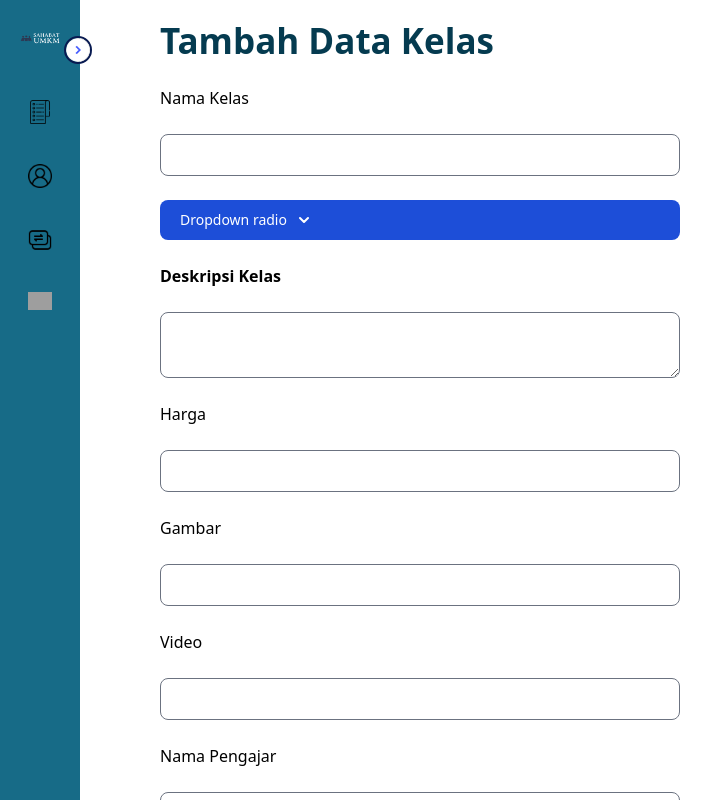
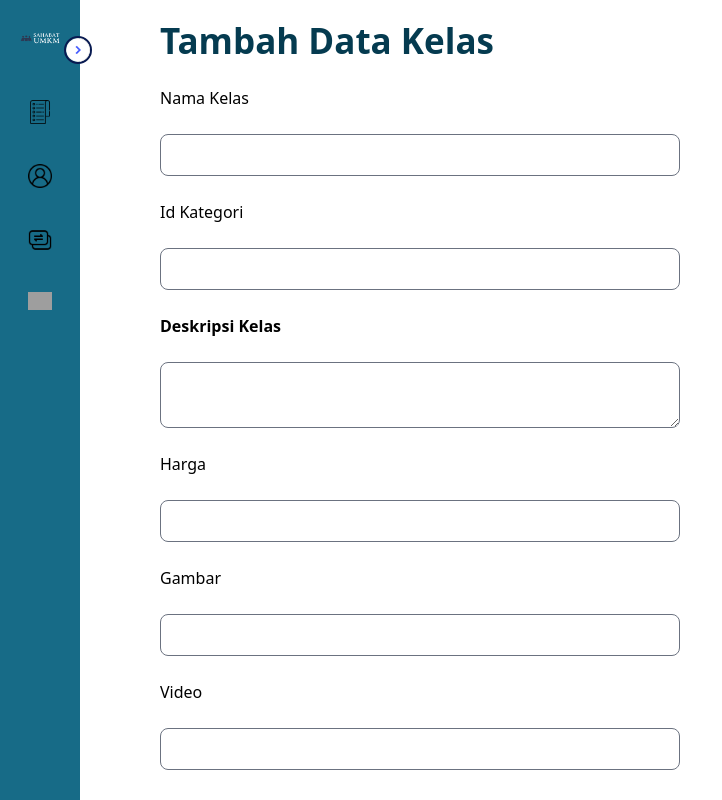
Before and after one commit to FS-1-Skilvul/Sahabat-UMKM, a React (Vite) app in the folder frontend/: page /FormAddClass in a window 1280 px wide. Shown: the whole page, without its empty margins (0-722 px from the left). Built offline with nearby package versions, Linux system fonts and the light colour scheme; grey boxes are pictures that could not be loaded; a web font is replaced by a local one.

Commit message:
add crud to admin

```diff
--- a/frontend/src/components/FormAddClass.jsx
+++ b/frontend/src/components/FormAddClass.jsx
@@ -59,10 +59,10 @@ function FormAddClass() {
           <form action="" onSubmit={saveData} className="flex flex-col gap-6">
             <label htmlFor="">Nama Kelas</label>
             <input type="text" name="username" value={namaKelas} onChange={(e) => setNamaKelas(e.target.value)} className="border border-gray-500 rounded-lg p-2" />
-            {/* <label htmlFor="">Id Kategori</label>
-            <input type="text" name="idKategori" value={idKategori} onChange={(e) => setIdKategori(e.target.value)} className="border border-gray-500 rounded-lg p-2" /> */}
+            <label htmlFor="">Id Kategori</label>
+            <input type="text" name="idKategori" value={idKategori} onChange={(e) => setIdKategori(e.target.value)} className="border border-gray-500 rounded-lg p-2" />
 
-            <button
+            {/* <button
               id="dropdownRadioBgHoverButton"
               data-dropdown-toggle="dropdownRadioBgHover"
               className="text-white bg-blue-700 hover:bg-blue-800 focus:ring-4 focus:outline-none focus:ring-blue-300 font-medium rounded-lg text-sm px-5 py-2.5 text-center inline-flex items-center dark:bg-blue-600 dark:hover:bg-blue-700 dark:focus:ring-blue-800"
@@ -73,8 +73,7 @@ function FormAddClass() {
                 <path stroke="currentColor" strokeLinecap="round" strokeLinejoin="round" strokeWidth="2" d="m1 1 4 4 4-4" />
               </svg>
             </button>
-            {/*
-<!-- Dropdown menu --> */}
+
             <div id="dropdownRadioBgHover" className="z-10 hidden w-48 bg-white divide-y divide-gray-100 rounded-lg shadow dark:bg-gray-700 dark:divide-gray-600">
               <ul className="p-3 space-y-1 text-sm text-gray-700 dark:text-gray-200" aria-labelledby="dropdownRadioBgHoverButton">
                 <li>
@@ -115,15 +114,15 @@ function FormAddClass() {
                       value=""
                       name="default-radio"
                       className="w-4 h-4 text-blue-600 bg-gray-100 border-gray-300 focus:ring-blue-500 dark:focus:ring-blue-600 dark:ring-offset-gray-700 dark:focus:ring-offset-gray-700 focus:ring-2 dark:bg-gray-600 dark:border-gray-500"
-                    ></input>
+                    ></input> */}
 
-                    <label htmlFor="default-radio-6" className="w-full ms-2 text-sm font-medium text-gray-900 rounded dark:text-gray-300">
+                    {/* <label htmlFor="default-radio-6" className="w-full ms-2 text-sm font-medium text-gray-900 rounded dark:text-gray-300">
                       Default radio
                     </label>
                   </div>
                 </li>
               </ul>
-            </div>
+            </div> */}
 
             <label htmlFor="" className="font-semibold">
               Deskripsi Kelas
```
